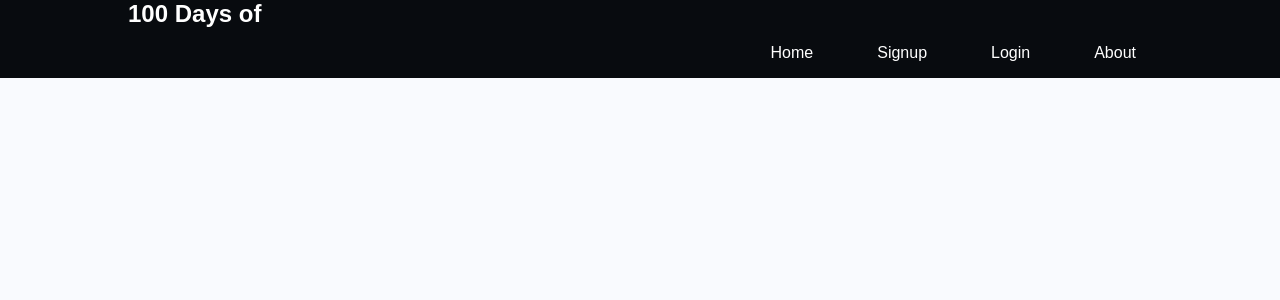
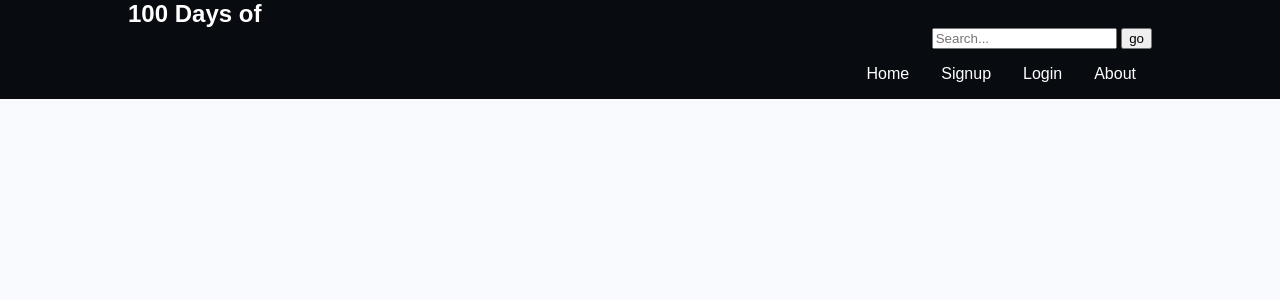
Before and after one commit to Enzujp/hundred_days, a Django app: page / in a window 1280 px wide. Shown: the top 300 px of the page. Run offline with Django 4.2, Linux system fonts and the light colour scheme.

Commit message:
search bar added

```diff
--- a/core/templates/core/base.html
+++ b/core/templates/core/base.html
@@ -5,7 +5,7 @@
     <head>
         <meta charset="UTF-8">
         <meta name="author" content="Enzu">
-        <title>100 days</title>
+        <title>{% block title %}{% endblock %} | 100 Days</title>
         <link rel="stylesheet" href="{% static 'core/base.css' %}">
     </head>
 
@@ -15,6 +15,14 @@
                 <h2>100 Days of</h2>
 
                 <nav>
+                    <div class="nav-search">
+                        <form method="get" action="/search/">
+                            <input type="search" name="query" placeholder="Search...">
+                            <button class="search-button">
+                                <p>go</p>
+                            </button>
+                        </form>
+                    </div>
                     <ul>
                         <li><a href="#">Home</a></li>
                         <li><a href="#">Signup</a></li>
--- a/core/templates/core/index.html
+++ b/core/templates/core/index.html
@@ -1 +1,5 @@
 {% extends 'core/base.html' %}
+
+{% block title %}
+Welcome
+{% endblock %}
--- a/static/core/base.css
+++ b/static/core/base.css
@@ -12,8 +12,8 @@ h3 {
     font-family: 'Century Gothic',CenturyGothic,AppleGothic,sans-serif;
 }
 
+
 body {
-    margin: 0;
     background: #f9fafe;
     font-family: Century Gothic,CenturyGothic,AppleGothic,sans-serif;
     color: white;
@@ -57,5 +57,4 @@ ul {
     margin: 0;
     list-style: none;
     display: flex;
-    gap: 2rem;
 }
```
Also changed, not shown: core/img/logo.png (added).
